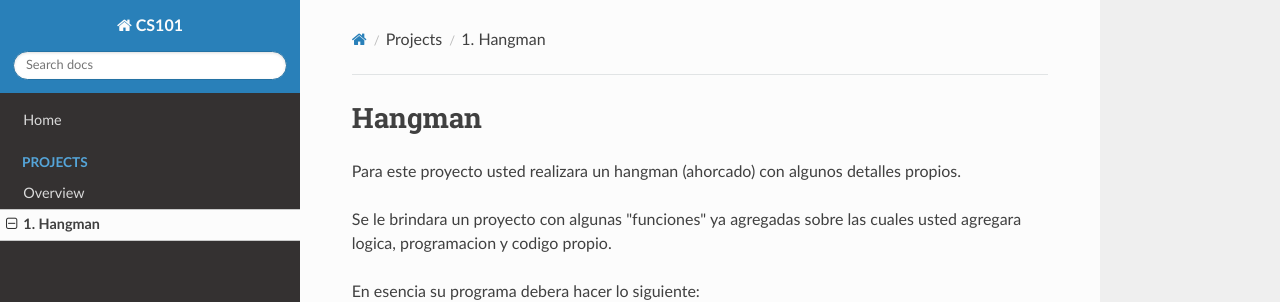
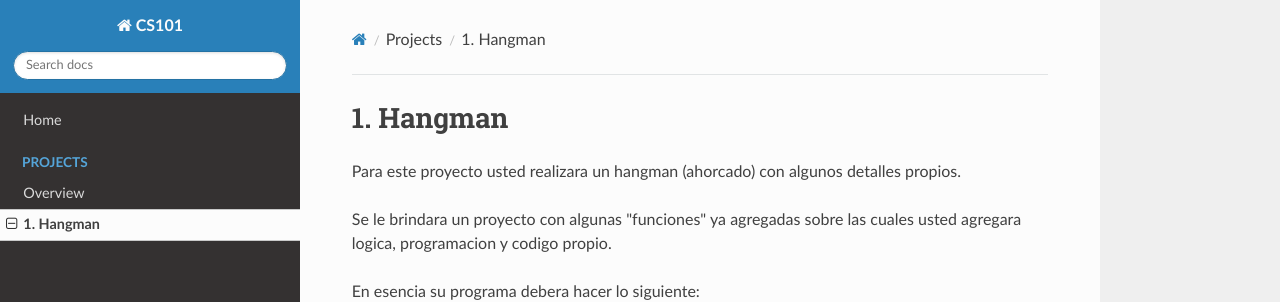
Before and after one commit to cs-ufm/cs101-2020, an MkDocs documentation site: the page built from docs/projects/hangman/hangman.md, in a window 1280 px wide and 900 px high. Shown: the top 302 px of the window. Built offline with MkDocs 1.6.1, drawn with Linux system fonts in a browser that asks for light colours; nearby versions of some CDN libraries.

Commit message:
@jmarcos-cano - 1

```diff
--- a/docs/projects/hangman/hangman.md
+++ b/docs/projects/hangman/hangman.md
@@ -1,4 +1,4 @@
-# Hangman
+# 1. Hangman
 
 Para este proyecto usted realizara un hangman (ahorcado) con algunos detalles propios.
 
```
